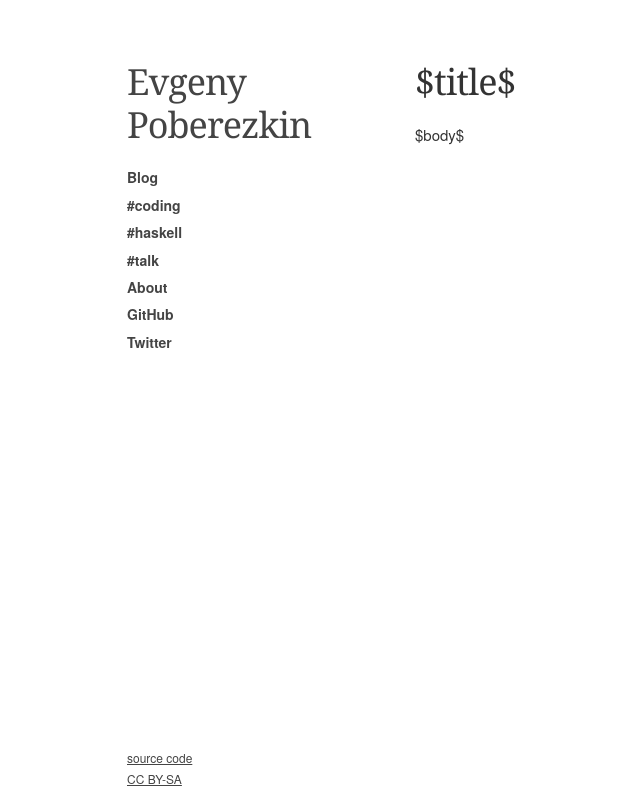
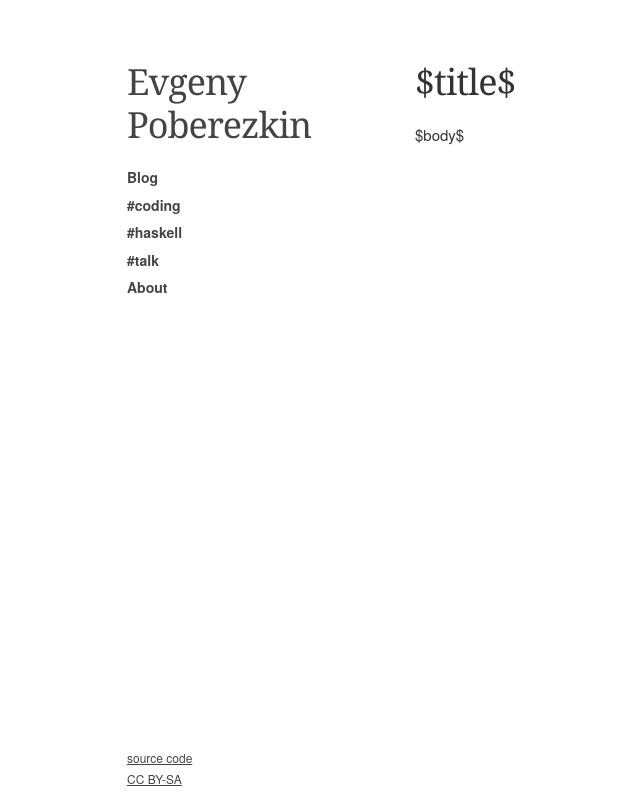
Before and after one commit to epoberezkin/poberezkin.com, a plain HTML site: page templates/default.html in a window 1280 px wide. Shown: the whole page, without its empty margins (33-673 px from the left). Drawn offline with Linux system fonts and the light colour scheme.

Commit message:
navigation

```diff
--- a/templates/default.html
+++ b/templates/default.html
@@ -23,8 +23,6 @@
         <a class="nav" href="/tags/haskell.html">&#35;haskell</a>
         <a class="nav" href="/tags/talk.html">&#35;talk</a>
         <a class="nav" href="/about.html">About</a>
-        <a class="nav" href="https://github.com/epoberezkin">GitHub</a>
-        <a class="nav" href="https://twitter.com/epoberezkin">Twitter</a>
       </nav>
 
       <main role="main">
```
